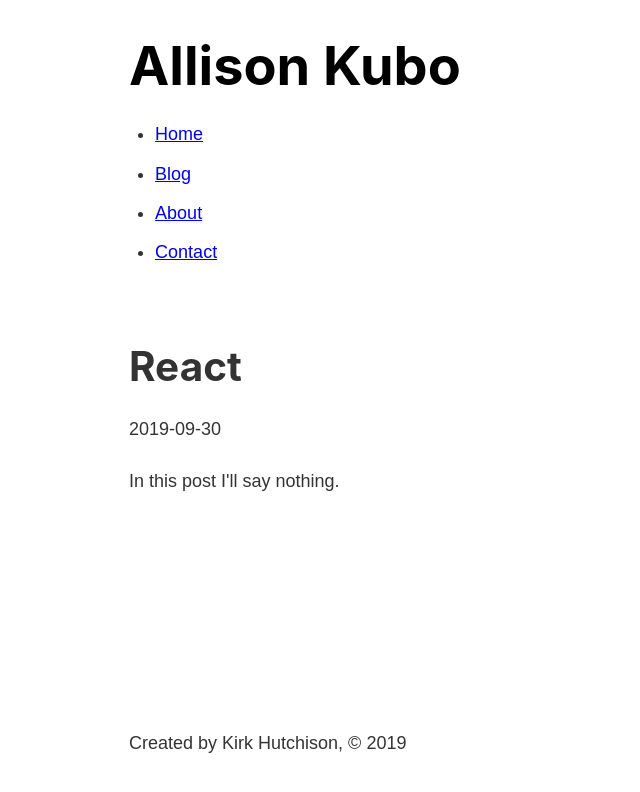
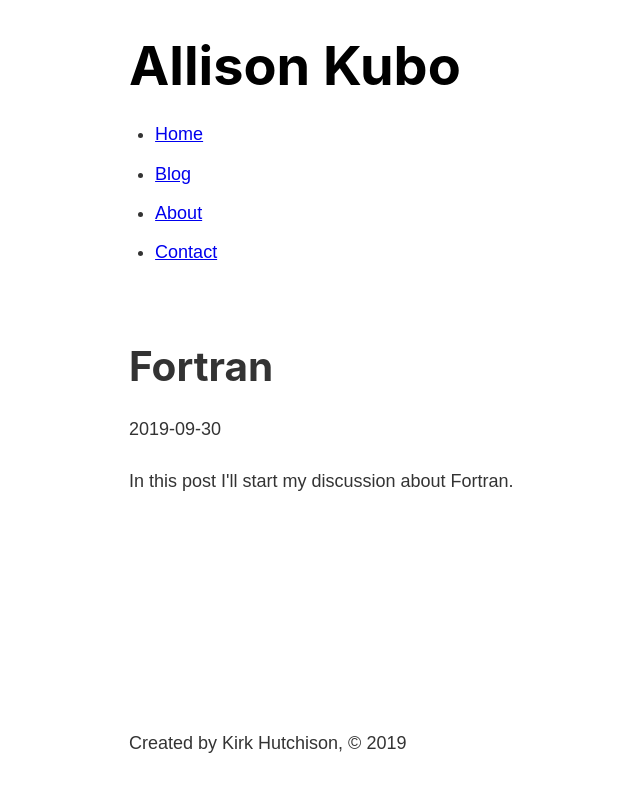
Before and after one commit to aikubo/aikubo.github.io, a Gatsby site: page /blog/react in a window 1280 px wide. Shown: the whole page, without its empty margins (154-794 px from the left). Built offline with nearby package versions, Linux system fonts and the light colour scheme; Gatsby itself is replaced by a stand-in of ours.

Commit message:
test update

```diff
--- a/src/posts/react.md
+++ b/src/posts/react.md
@@ -1,6 +1,6 @@
 ---
-title: "React"
+title: "Fortran"
 date: "2019-09-30"
 ---
 
-In this post I'll say nothing.
+In this post I'll start my discussion about Fortran.
```
